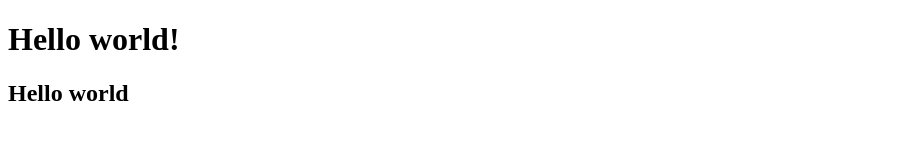
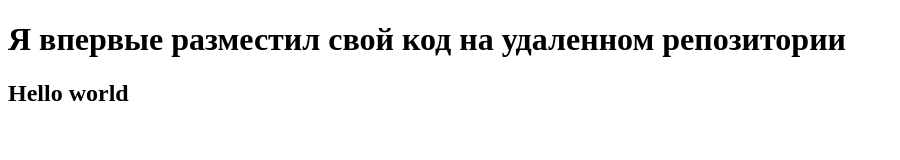
Before and after one commit to Vlada0987655/new-rep, a plain HTML site: page index.html in a window 1280 px wide. Shown: the whole page, without its empty margins (0-900 px from the left). Drawn offline with Linux system fonts and the light colour scheme.

Commit message:
Update index.html

```diff
--- a/index.html
+++ b/index.html
@@ -3,10 +3,10 @@
 <head>
     <meta charset="UTF-8">
     <meta name="viewport" content="width=device-width, initial-scale=1.0">
-    <title>Document</title>
+    <title>Nem git project</title>
 </head>
 <body>
-    <h1>Hello world!</h1>
+    <h1>Я впервые разместил свой код на удаленном репозитории</h1>
     <h2>Hello world</h2>
 </body>
 </html>
```
